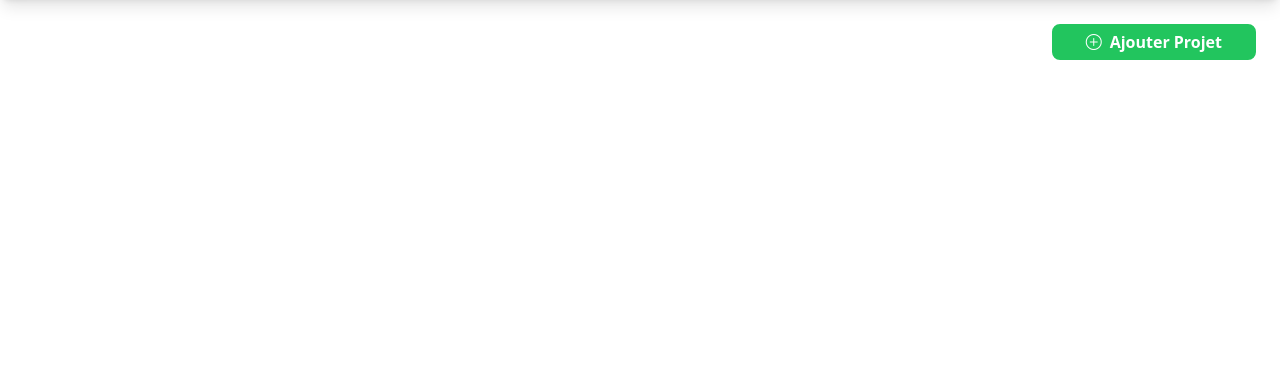
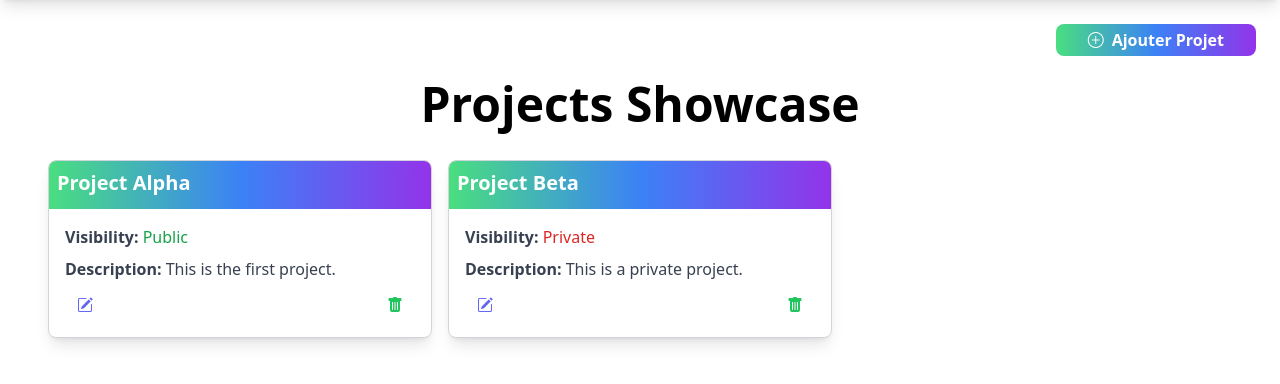
Before and after one commit to Youcode-Classe-E-2024-2025/Amine_Sabri_Project, a PHP site: page /views/layouts/admin.php in a window 1280 px wide. Shown: the part 80-464 px from the top of the page. Run offline with PHP 8.4, Linux system fonts and the light colour scheme; the visitor is signed in with stand-in values (Sample User, id 1); data comes from the database, SQL or seed files in the repository; tables that the repository leaves empty or names only in its code hold one stand-in row (values such as "Sample post"); some libraries are stand-ins or nearby versions.

Commit message:
j'ai ajouté affiche des projet dans page admin

```diff
--- a/config/Database.php
+++ b/config/Database.php
@@ -11,7 +11,7 @@ class Database {
         try {
             $this->pdo = new PDO("mysql:host={$this->host};dbname={$this->dbname}", $this->username, $this->password);
             $this->pdo->setAttribute(PDO::ATTR_ERRMODE, PDO::ERRMODE_EXCEPTION);
-            echo "Connexion réussie à la base de données !";
+            // echo "Connexion réussie à la base de données !";
         } catch (PDOException $e) {
             echo "Erreur de connexion : " . $e->getMessage();
         }
--- a/model/projet.php
+++ b/model/projet.php
@@ -55,6 +55,15 @@
                 echo "projet n'est pas supprimer";
             }
         }
+
+        public static function getAllProjet(){
+            $database = new Database();
+            $db = $database->getConnection();
+            $sql = "SELECT * FROM projects";
+            $test = $db->query($sql);
+            $projet = $test->fetchAll(PDO::FETCH_ASSOC);
+            return $projet;
+        }
     }
 
 
--- a/views/layouts/admin.php
+++ b/views/layouts/admin.php
@@ -1,5 +1,6 @@
 <?php
 require_once '../../model/user.php';
+require_once '../../model/projet.php';
 ?>
 <!DOCTYPE html>
 <html lang="en">
@@ -11,7 +12,7 @@ require_once '../../model/user.php';
     <link rel="stylesheet" href="https://cdn.jsdelivr.net/npm/bootstrap-icons@1.11.3/font/bootstrap-icons.min.css">
 </head>
 <body>
-    <header class="p-6 flex justify-between items-center shadow-lg">
+    <header class="p-6 flex justify-between items-center shadow-lg ">
         <h1 class=" text-2xl font-bold">TaskProjet</h1>
         <div class="flex space-x-2 items-center">
             <h2><?php echo $_SESSION["username"]?></h2>
@@ -28,12 +29,62 @@ require_once '../../model/user.php';
     <!-- Main content -->
     <main class="container mx-auto p-6">
         <div class=" flex justify-end">
-            <button id="buttonAddProjet" class = "border-2 border-green-500 px-8 py-1 rounded-lg bg-green-500 text-white font-bold "><i class="bi bi-plus-circle mr-2"></i>Ajouter Projet</button>
+            <button id="buttonAddProjet" class = "bg-gradient-to-r from-green-400 via-blue-500 to-purple-600 px-8 py-1 rounded-lg text-white font-bold "><i class="bi bi-plus-circle mr-2"></i>Ajouter Projet</button>
         </div>
 
 
+        <section>
+            <div class="container mx-auto p-6">
+                <h1 class="text-5xl font-bold text-center mb-8">Projects Showcase</h1>
+                <div class="grid grid-cols-1 md:grid-cols-2 lg:grid-cols-3 gap-4">
+                    <?php
+                    $projects = Projet::getAllProjet();
 
-        <section id="ModelProjet" class="w-full flex justify-center hidden ">
+                    if (!empty($projects)) {
+                        foreach ($projects as $project) {
+                            // Determine the text color based on visibility
+                            $visibilityColor = ($project['visibility'] == 'private') ? 'text-red-600' : 'text-green-600';
+
+                            echo "
+                            <div class='bg-white border border-gray-300 shadow-lg rounded-lg overflow-hidden transform hover:scale-105 hover:shadow-xl transition duration-300'>
+                                <div class='bg-gradient-to-r from-green-400 via-blue-500 to-purple-600 p-2'>
+                                    <h2 class='text-xl font-bold mb-1 text-white'>{$project['name']}</h2>
+                                </div>
+                                <div class='p-4'>
+                                    <p class='text-gray-700 mb-2'>
+                                        <strong>Visibility:</strong> <span class='{$visibilityColor}'>" . ucfirst($project['visibility']) . "</span>
+                                    </p>
+                                    <p class='text-gray-700 mb-2'>
+                                        <strong>Description:</strong> {$project['description']}
+                                    </p>
+                                    <div class='flex justify-between items-center'>
+                                        <a href='editProject.php?id={$project['id']}' class='text-indigo-500 py-1 px-3 rounded-full hover:text-indigo-700 transition duration-300'><i class='bi bi-pencil-square'></i></a>
+                                        <form action='deleteProject.php' method='POST' class='inline'>
+                                            <input type='hidden' name='id' value='{$project['id']}'>
+                                            <button type='submit' class='text-green-500 py-1 px-3 rounded-full hover:text-green-700 transition duration-300'><i class='bi bi-trash-fill'></i></button>
+                                        </form>
+                                    </div>
+                                </div>
+                            </div>";
+                        }
+                    } else {
+                        echo "<p class='text-center text-gray-500'>No projects available at the moment.</p>";
+                    }
+                    ?>
+                </div>
+            </div>
+        </section>
+
+
+
+
+
+
+
+
+
+
+        <section id="ModelProjet" class="fixed top-32 left-[34%] hidden">
             <form action="../../controller/projectController.php" method="POST" class="relative bg-yellow-500 shadow-md rounded-lg w-[400px] px-8 pt-6 pb-8 mb-4">
                 <div id="closeModelProjet" class= "flex justify-end w-fit mb-[22px]  absolute left-[92%] bottom-[89%]"><i class="bi bi-x-lg cursor-pointer text-2xl "></i></div>
                 <h2 class="text-2xl font-bold mb-6 text-center text-gray-800">Create New Item</h2>
```
